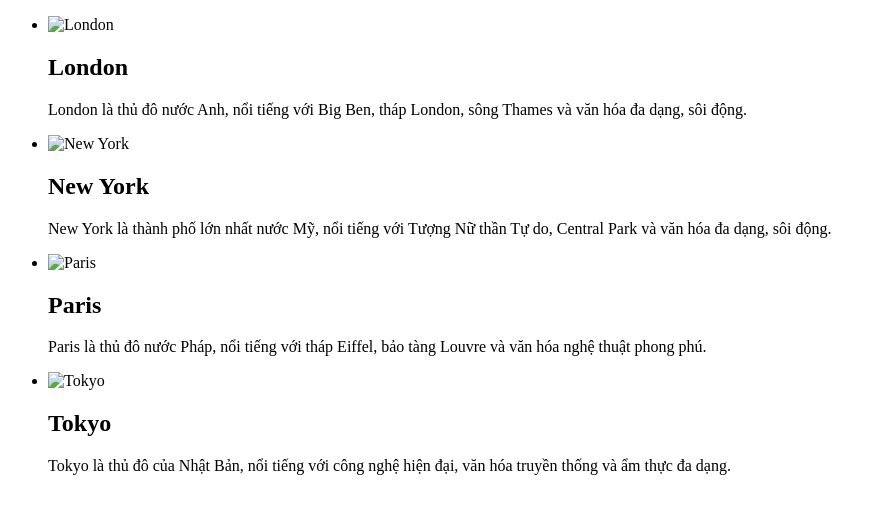
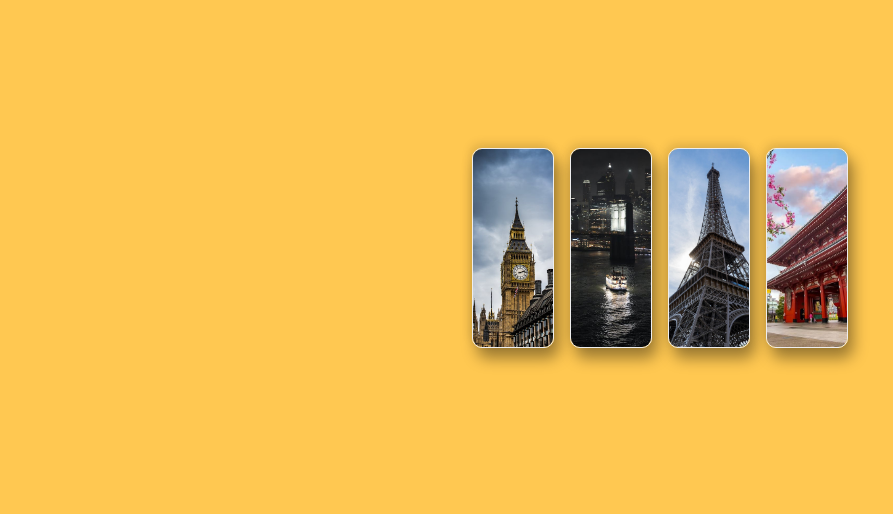
Before and after one commit to tuaaann369-hash/hovereffectgallery, a plain HTML site: page index.html in a window 1280 px wide. Shown: the whole page, without its empty margins (0-893 px from the left). Drawn offline with Linux system fonts and the light colour scheme; the site is published under a folder, as on GitHub Pages, so addresses that start at the root find nothing.

Commit message:
sửa đường dẫn

```diff
--- a/index.html
+++ b/index.html
@@ -1,12 +1,12 @@
 <!DOCTYPE html>
 <html>
   <head>
-    <link rel="stylesheet" href="/option1/style.css" />
+    <link rel="stylesheet" href="option1/style.css" />
   </head>
   <body>
     <ul class="container">
       <li>
-        <img src="/option1/img/london1.jpeg" alt="London" />
+        <img src="option1/img/london1.jpeg" alt="London" />
         <div class="content">
           <span
             ><h2>London</h2>
@@ -18,7 +18,7 @@
         </div>
       </li>
       <li>
-        <img src="/option1/img/newyork.jpeg" alt="New York" />
+        <img src="option1/img/newyork.jpeg" alt="New York" />
         <div class="content">
           <span
             ><h2>New York</h2>
@@ -30,7 +30,7 @@
         </div>
       </li>
       <li>
-        <img src="/option1/img/paris.jpg" alt="Paris" />
+        <img src="option1/img/paris.jpg" alt="Paris" />
         <div class="content">
           <span
             ><h2>Paris</h2>
@@ -42,7 +42,7 @@
         </div>
       </li>
       <li>
-        <img src="/option1/img/thanh-pho-tokyo.jpg" alt="Tokyo" />
+        <img src="option1/img/thanh-pho-tokyo.jpg" alt="Tokyo" />
         <div class="content">
           <span
             ><h2>Tokyo</h2>
```
